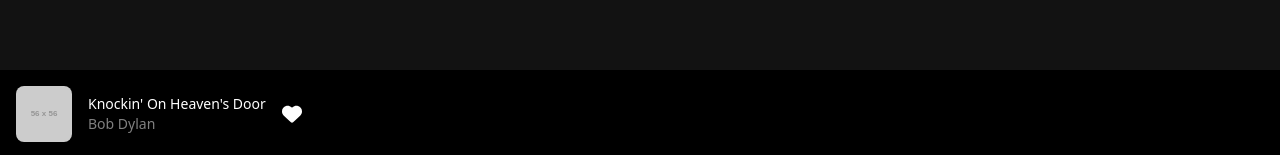
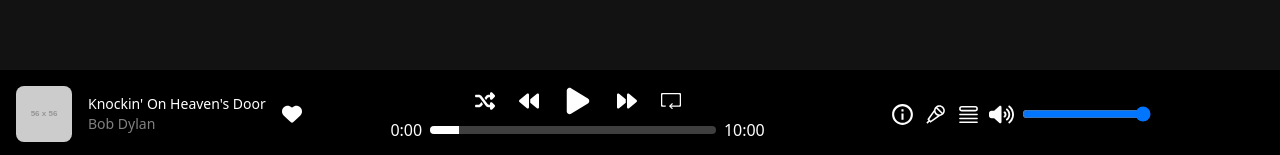
Before and after one commit to PersonaUnknown/Tauri-Music-Player, a React (Vite) app: page / in a window 1280 px wide. Shown: the part 642-797 px from the top of the page. Built offline with nearby package versions, Linux system fonts and the light colour scheme.

Commit message:
feat(frontend): music player + playback controls UI

```diff
--- /dev/null
+++ b/src/App.css
@@ -0,0 +1,3 @@
+body {
+	margin: 0;
+}
--- a/src/App.tsx
+++ b/src/App.tsx
@@ -3,7 +3,7 @@ import MusicPlayer from "./components/audio/MusicPlayer";
 import MusicSearch from "./pages/MusicSearch";
 function App() {
 	return (
-		<main className="container">
+		<main>
 			<BrowserRouter>
 				<Routes>
 					<Route path="/" element={<MusicSearch />} />
--- a/src/components/audio/MusicPlayer.tsx
+++ b/src/components/audio/MusicPlayer.tsx
@@ -1,10 +1,12 @@
+import MusicPlayerControls from "./MusicPlayerControls";
+import MusicPlayerProgress from "./MusicPlayerProgress";
 import MusicPlayerSongDetails from "./MusicPlayerSongDetails";
 const MusicPlayer = () => {
 	return (
-		<div className="absolute bottom-0 flex flex-row p-4 bg-black w-screen">
+		<div className="absolute bottom-0 left-0 right-0 flex flex-row m-0 p-4 bg-black w-screen">
 			<MusicPlayerSongDetails />
-			<div className="flex flex-col w-[30%] min-w-[240px]" />
-			<div className="flex flex-row w-[30%] min-w-[240px]" />
+			<MusicPlayerProgress />
+			<MusicPlayerControls />
 		</div>
 	);
 };
--- /dev/null
+++ b/src/components/audio/MusicPlayerControls.tsx
@@ -0,0 +1,54 @@
+import { useState } from "react";
+import {
+	FaVolumeHigh,
+	FaVolumeLow,
+	FaVolumeOff,
+	FaVolumeXmark,
+} from "react-icons/fa6";
+import { HiOutlineQueueList } from "react-icons/hi2";
+import { LiaMicrophoneAltSolid } from "react-icons/lia";
+import { MdInfoOutline } from "react-icons/md";
+const MusicPlayerControls = () => {
+	const [volumeLevel, setVolumeLevel] = useState<number>(1);
+	const [isMuted, setIsMuted] = useState<boolean>(false);
+	const onToggleMute = () => {
+		setIsMuted((prev) => !prev);
+	};
+	const onSliderChange = (e: React.ChangeEvent<HTMLInputElement>) => {
+		const value = Number.parseFloat(e.currentTarget.value);
+		setVolumeLevel(value);
+	};
+	return (
+		<div className="flex flex-row w-[30%] min-w-[245px] gap-2 ml-auto">
+			<button type="button">
+				<MdInfoOutline size={25} className="text-white" />
+			</button>
+			<button type="button">
+				<LiaMicrophoneAltSolid size={25} className="text-white" />
+			</button>
+			<button type="button">
+				<HiOutlineQueueList size={25} className="text-white" />
+			</button>
+			<button type="button" onClick={onToggleMute}>
+				{isMuted ? (
+					<FaVolumeXmark size={25} className="text-white" />
+				) : volumeLevel <= 0 ? (
+					<FaVolumeOff size={25} className="text-white" />
+				) : volumeLevel >= 0.5 ? (
+					<FaVolumeHigh size={25} className="text-white" />
+				) : (
+					<FaVolumeLow size={25} className="text-white" />
+				)}
+			</button>
+			<input
+				type="range"
+				min={0}
+				max={1}
+				step={0.01}
+				value={volumeLevel}
+				onChange={onSliderChange}
+			/>
+		</div>
+	);
+};
+export default MusicPlayerControls;
--- /dev/null
+++ b/src/components/audio/MusicPlayerProgress.tsx
@@ -0,0 +1,84 @@
+import { motion } from "motion/react";
+import { useRef, useState } from "react";
+import { FaBackward, FaForward, FaPlay, FaShuffle } from "react-icons/fa6";
+import { SlLoop } from "react-icons/sl";
+const MusicPlayerProgress = () => {
+	const divRef = useRef<HTMLDivElement>(null);
+	const [knobPosition, setKnobPosition] = useState<number>(
+		divRef?.current?.offsetLeft ?? 0,
+	);
+	const [isMouseOver, setIsMouseOver] = useState<boolean>(false);
+	const [audioProgress, setAudioProgress] = useState<number>(10);
+
+	const knobSize = 25;
+	const onMouseEnter = (e: React.MouseEvent<HTMLDivElement>) => {
+		setIsMouseOver(true);
+	};
+	const onMouseLeave = (e: React.MouseEvent<HTMLDivElement>) => {
+		setIsMouseOver(false);
+	};
+	const onMouseMove = (e: React.MouseEvent<HTMLDivElement>) => {
+		if (isMouseOver) {
+			const left = divRef?.current?.offsetLeft ?? 0;
+			const right =
+				left + ((divRef?.current?.offsetWidth ?? 0) * audioProgress) / 100;
+			const clampedX = Math.max(Math.min(e.pageX, right), left);
+			setKnobPosition(clampedX);
+		}
+	};
+	return (
+		<div className="flex flex-col w-[30%] min-w-[245px]">
+			<div className="flex flex-row gap-6 mx-auto">
+				<button type="button">
+					<FaShuffle size={20} color={"#ffffff"} />
+				</button>
+				<button type="button">
+					<FaBackward size={20} color={"#ffffff"} />
+				</button>
+				<button type="button">
+					<FaPlay size={30} color={"#ffffff"} />
+				</button>
+				<button type="button">
+					<FaForward size={20} color={"#ffffff"} />
+				</button>
+				<button type="button">
+					<SlLoop size={20} color={"#ffffff"} />
+				</button>
+			</div>
+			<div className="flex flex-row mt-auto text-white items-center gap-2">
+				<div>0:00</div>
+				<div
+					className="w-full bg-[#3f3f3f] h-2 rounded-full overflow-hidden cursor-pointer"
+					onMouseEnter={onMouseEnter}
+					onMouseMove={onMouseMove}
+					onMouseLeave={onMouseLeave}
+					ref={divRef}
+				>
+					<motion.div
+						className="h-full"
+						style={{
+							backgroundColor: isMouseOver ? "#293265" : "#ffffff",
+						}}
+						animate={{
+							width: `${audioProgress}%`,
+						}}
+						transition={{
+							duration: 0,
+						}}
+					/>
+				</div>
+				<div>10:00</div>
+				<motion.div
+					className="text-white rounded-full absolute bg-[#d3d3d3] z-10 pointer-events-none"
+					style={{
+						opacity: isMouseOver ? 1 : 0,
+						width: knobSize,
+						height: knobSize,
+						left: knobPosition - knobSize / 2,
+					}}
+				/>
+			</div>
+		</div>
+	);
+};
+export default MusicPlayerProgress;
--- a/src/components/audio/MusicPlayerSongDetails.tsx
+++ b/src/components/audio/MusicPlayerSongDetails.tsx
@@ -1,29 +1,24 @@
 import { motion } from "motion/react";
-import { useRef, useState } from "react";
+import { useState } from "react";
 import { FaHeart } from "react-icons/fa6";
 const MusicPlayerSongDetails = () => {
 	const [isMouseOver, setIsMouseOver] = useState<boolean>(false);
 	const [isAnimationPlaying, setIsAnimationPlaying] = useState<boolean>(false);
 	const [titleOffset, setTitleOffset] = useState<number>(0);
-	const titleRef = useRef<HTMLAnchorElement>(null);
 	const onTitleEnter = (e: React.MouseEvent<HTMLAnchorElement>) => {
 		setIsMouseOver(true);
 		const textTruncated =
 			e.currentTarget.offsetWidth < e.currentTarget.scrollWidth;
+		setTitleOffset(e.currentTarget.scrollWidth - e.currentTarget.offsetWidth);
 		if (textTruncated) {
-			setTitleOffset(e.currentTarget.scrollWidth - e.currentTarget.offsetWidth);
 			setIsAnimationPlaying(true);
 		}
 	};
 	const onTitleLeave = (e: React.MouseEvent<HTMLAnchorElement>) => {
 		setIsMouseOver(false);
 	};
-	const onAnimationComplete = () => {
-		setIsAnimationPlaying(false);
-		console.log("log");
-	};
 	return (
-		<div className="flex flex-row gap-4 w-[30%] min-w-[240px]">
+		<div className="flex flex-row gap-4 w-[30%] min-w-[245px]">
 			<button
 				className="flex rounded-lg overflow-hidden w-[56px] h-[56px] shrink-0"
 				type="button"
@@ -39,7 +34,6 @@ const MusicPlayerSongDetails = () => {
 					<motion.a
 						className="text-start text-white text-sm hover:underline"
 						href={"/"}
-						ref={titleRef}
 						onMouseEnter={onTitleEnter}
 						onMouseLeave={onTitleLeave}
 						initial={{ transform: "translateX(0px)" }}
@@ -69,7 +63,6 @@ const MusicPlayerSongDetails = () => {
 								setIsAnimationPlaying(false);
 							}
 						}}
-						onAnimationEnd={onAnimationComplete}
 					>
 						Knockin' On Heaven's Door
 					</motion.a>
@@ -77,7 +70,6 @@ const MusicPlayerSongDetails = () => {
 					<a
 						className="text-start text-white text-sm hover:underline"
 						href={"/"}
-						ref={titleRef}
 						onMouseEnter={onTitleEnter}
 						onMouseLeave={onTitleLeave}
 					>
--- a/src/components/search/ArtistSearchResult.tsx
+++ b/src/components/search/ArtistSearchResult.tsx
@@ -38,7 +38,7 @@ const ArtistSearchResult = ({ artist }: ArtistSearchResultProps) => {
 						opacity: isMouseOver ? 1 : 0,
 					}}
 				>
-					<FaPlayCircle size={55} color="#1DB954" />
+					<FaPlayCircle size={55} color="#293265" />
 				</motion.div>
 			</div>
 			<div className="text-white font-semibold">{artist.artistName}</div>
```
